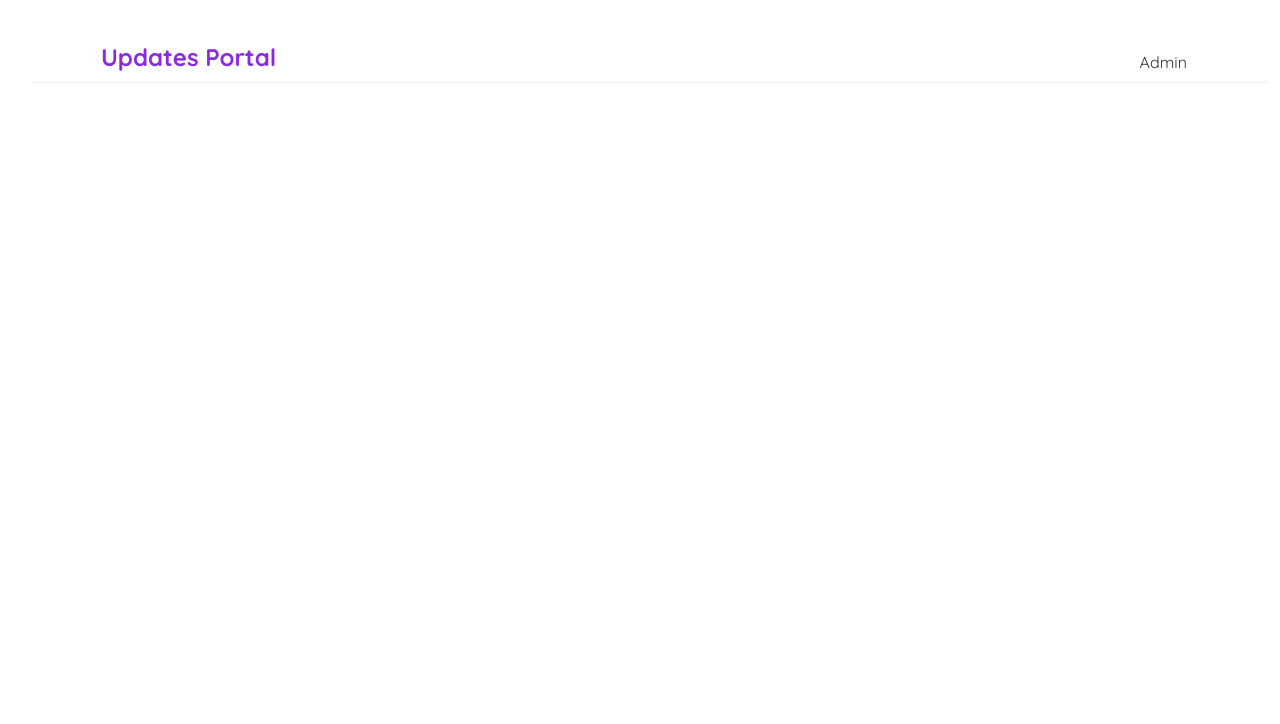
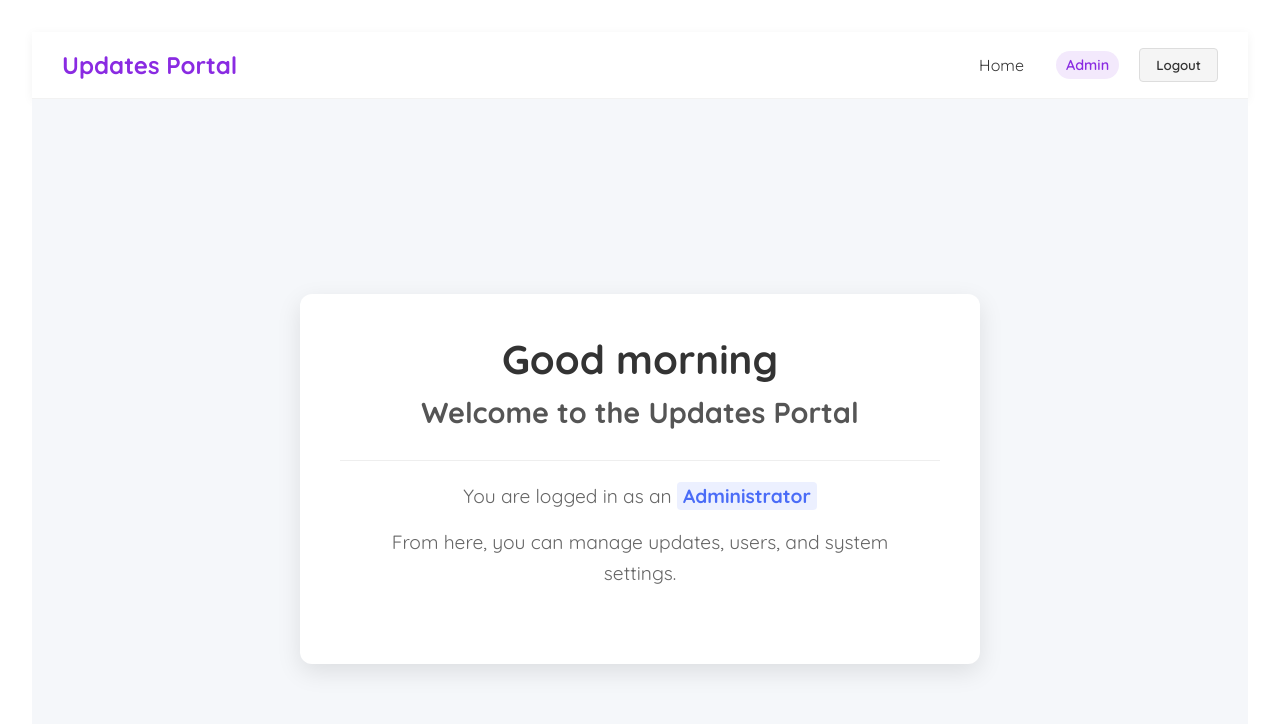
Before and after one commit to mirgalmanthan/updates-portal-frontend, a React (Vite) app: page /home in a window 1280 px wide. Shown: the top 724 px of the page. Built offline with nearby package versions, Linux system fonts and the light colour scheme; sample sign-in values are in the browser's storage.

Commit message:
added home page and logout

```diff
--- a/src/App.tsx
+++ b/src/App.tsx
@@ -1,10 +1,24 @@
 import { useState } from 'react'
-import { BrowserRouter as Router, Routes, Route, Navigate } from 'react-router-dom'
+import { BrowserRouter as Router, Routes, Route, Navigate, useLocation } from 'react-router-dom'
 import './App.css'
 import Navbar from './components/Navbar'
 import SignIn from './components/SignIn'
 import Register from './components/Register'
-import { AuthProvider } from './context/AuthContext'
+import HomePage from './pages/HomePage'
+import { AuthProvider, useAuth } from './context/AuthContext'
+
+// Protected route component
+const ProtectedRoute = ({ children }: { children: JSX.Element }) => {
+  const { isAuthenticated } = useAuth();
+  const location = useLocation();
+
+  if (!isAuthenticated) {
+    // Redirect to login page if not authenticated
+    return <Navigate to="/" state={{ from: location }} replace />;
+  }
+
+  return children;
+};
 
 function App() {
   const [loginType, setLoginType] = useState<'user' | 'admin'>('user');
@@ -29,6 +43,11 @@ function App() {
 
           <Routes>
             <Route path="/register" element={<Register />} />
+            <Route path="/home" element={
+              <ProtectedRoute>
+                <HomePage />
+              </ProtectedRoute>
+            } />
             <Route path="/login" element={<Navigate to="/" replace />} />
             <Route path="/" element={
               loginType === 'user' ? (
--- a/src/components/Navbar.tsx
+++ b/src/components/Navbar.tsx
@@ -1,4 +1,6 @@
 import React from "react";
+import { Link, useNavigate } from "react-router-dom";
+import { useAuth } from "../context/AuthContext";
 import "../styles/navbar.css"
 
 interface NavbarTab {
@@ -13,12 +15,28 @@ interface NavbarProps {
 }
 
 const Navbar: React.FC<NavbarProps> = ({ title, tabs }) => {
+    const { isAuthenticated, userRole, logout } = useAuth();
+    const navigate = useNavigate();
+
+    const handleLogout = () => {
+        logout();
+        navigate('/');
+    };
+
     return (
         <nav className="navbar">
-            <h1>{title}</h1>
-            {
-                tabs.map((tab, index) => {
-                    return (
+            <div className="navbar-left">
+                <h1>{title}</h1>
+            </div>
+            <div className="navbar-right">
+                {isAuthenticated ? (
+                    <>
+                        <Link to="/home" className="nav-link">Home</Link>
+                        <span className="user-role">{userRole === 'admin' ? 'Admin' : 'User'}</span>
+                        <button onClick={handleLogout} className="logout-button">Logout</button>
+                    </>
+                ) : (
+                    tabs.map((tab, index) => (
                         <a
                             key={index}
                             href={tab.url || "#"}
@@ -28,12 +46,13 @@ const Navbar: React.FC<NavbarProps> = ({ title, tabs }) => {
                                     tab.onClick();
                                 }
                             }}
+                            className="nav-link"
                         >
                             {tab.name}
                         </a>
-                    );
-                })
-            }
+                    ))
+                )}
+            </div>
         </nav>
     )
 }
--- a/src/components/SignIn.tsx
+++ b/src/components/SignIn.tsx
@@ -1,4 +1,5 @@
 import React, { useState } from "react";
+import { useNavigate } from "react-router-dom";
 import "../styles/signin.css";
 import { useAuth } from "../context/AuthContext";
 
@@ -35,6 +36,7 @@ const SignIn: React.FC<SignInProps> = ({
   const [loginMessage, setLoginMessage] = useState<{type: 'success' | 'error', text: string} | null>(null);
 
   const { adminLogin, userLogin, loading, error, clearError } = useAuth();
+  const navigate = useNavigate();
 
   const handleSubmit = async (e: React.FormEvent) => {
     e.preventDefault();
@@ -58,8 +60,10 @@ const SignIn: React.FC<SignInProps> = ({
           type: 'success',
           text: `${isAdminLogin ? 'Admin' : 'User'} login successful!`
         });
-        // You could redirect here if needed
-        // window.location.href = '/dashboard';
+        // Redirect to home page after successful login
+        setTimeout(() => {
+          navigate('/home');
+        }, 1000); // Short delay to show success message
       } else {
         setLoginMessage({
           type: 'error',
--- /dev/null
+++ b/src/pages/HomePage.tsx
@@ -0,0 +1,42 @@
+import React from 'react';
+import { useAuth } from '../context/AuthContext';
+import '../styles/home.css';
+
+const HomePage: React.FC = () => {
+  const { userRole } = useAuth();
+
+  const getCurrentTime = () => {
+    const now = new Date();
+    const hours = now.getHours();
+
+    if (hours < 12) {
+      return 'Good morning';
+    } else if (hours < 18) {
+      return 'Good afternoon';
+    } else {
+      return 'Good evening';
+    }
+  };
+
+  return (
+    <div className="home-container">
+      <div className="greeting-card">
+        <h1>{getCurrentTime()}</h1>
+        <h2>Welcome to the Updates Portal</h2>
+        {userRole === 'admin' ? (
+          <div className="role-specific-content">
+            <p>You are logged in as an <span className="highlight">Administrator</span></p>
+            <p>From here, you can manage updates, users, and system settings.</p>
+          </div>
+        ) : (
+          <div className="role-specific-content">
+            <p>You are logged in as a <span className="highlight">User</span></p>
+            <p>Stay up to date with the latest announcements and updates.</p>
+          </div>
+        )}
+      </div>
+    </div>
+  );
+};
+
+export default HomePage;
--- /dev/null
+++ b/src/styles/home.css
@@ -0,0 +1,71 @@
+.home-container {
+  display: flex;
+  justify-content: center;
+  align-items: center;
+  min-height: calc(100vh - 80px); /* Adjust based on navbar height */
+  padding: 20px;
+  background-color: #f5f7fa;
+}
+
+.greeting-card {
+  background-color: white;
+  border-radius: 12px;
+  box-shadow: 0 8px 24px rgba(0, 0, 0, 0.1);
+  padding: 40px;
+  width: 100%;
+  max-width: 600px;
+  text-align: center;
+  transition: transform 0.3s ease;
+}
+
+.greeting-card:hover {
+  transform: translateY(-5px);
+}
+
+.greeting-card h1 {
+  font-size: 2.5rem;
+  margin-bottom: 10px;
+  color: #333;
+}
+
+.greeting-card h2 {
+  font-size: 1.8rem;
+  margin-bottom: 30px;
+  color: #555;
+}
+
+.role-specific-content {
+  margin-top: 20px;
+  padding: 20px;
+  border-top: 1px solid #eee;
+}
+
+.role-specific-content p {
+  font-size: 1.2rem;
+  line-height: 1.6;
+  color: #666;
+  margin-bottom: 15px;
+}
+
+.highlight {
+  font-weight: bold;
+  color: #4a6cf7;
+  padding: 2px 6px;
+  background-color: rgba(74, 108, 247, 0.1);
+  border-radius: 4px;
+}
+
+/* Responsive adjustments */
+@media (max-width: 768px) {
+  .greeting-card {
+    padding: 30px 20px;
+  }
+
+  .greeting-card h1 {
+    font-size: 2rem;
+  }
+
+  .greeting-card h2 {
+    font-size: 1.5rem;
+  }
+}
--- a/src/styles/navbar.css
+++ b/src/styles/navbar.css
@@ -8,36 +8,63 @@
 }
 
 .navbar {
-  padding: 10px;
+  padding: 15px 30px;
   width: 100%;
-  /* background-color: aqua; */
   display: flex;
   margin: 0 auto;
-  justify-content: center;
+  justify-content: space-between;
+  align-items: center;
   border-bottom: 1px solid #f2f2f2;
+  box-shadow: 0 2px 10px rgba(0, 0, 0, 0.05);
+  box-sizing: border-box;
 }
-.navbar h1 {
+
+.navbar-left h1 {
   color: blueviolet;
   font-weight: bold;
-  padding-right: 70%;
+  margin: 0;
 }
-.navbar a {
-  padding-left: 1%;
-  padding-top: 0.8%;
-  align-self: flex-end;
-  padding-right: 1%;
+
+.navbar-right {
+  display: flex;
+  align-items: center;
+  gap: 20px;
+}
+
+.nav-link {
+  padding: 8px 12px;
   text-decoration: none;
   transition: 0.3s;
+  border-radius: 4px;
 }
-.navbar a:hover {
-  text-decoration: underline;
-  text-decoration-thickness: 1px;
-  text-underline-offset: 5px;
-  text-decoration-color: #333;
+
+.nav-link:hover {
+  background-color: rgba(138, 43, 226, 0.1);
+  text-decoration: none;
 }
-.navbar button {
-  background-color: transparent;
-  border: none;
+
+.user-role {
+  padding: 5px 10px;
+  background-color: rgba(138, 43, 226, 0.1);
+  border-radius: 20px;
+  font-size: 0.9rem;
+  font-weight: 600;
+  color: blueviolet;
+}
+
+.logout-button {
+  background-color: #f5f5f5;
+  border: 1px solid #ddd;
+  border-radius: 4px;
+  padding: 8px 16px;
+  cursor: pointer;
+  font-weight: 600;
+  transition: all 0.3s ease;
+}
+
+.logout-button:hover {
+  background-color: #f0f0f0;
+  border-color: #ccc;
 }
 
 .search-box {
@@ -51,19 +78,36 @@
   align-items: center;
   justify-items: center;
 }
+
 .search-box input {
   background-color: transparent;
   flex: 1;
   border: none;
   padding-left: 5%;
 }
+
 .search-box input::placeholder {
   color: #333;
 }
+
 .search-box button {
-  /* background-color: red; */
   border: none;
   align-items: center;
   padding: 5%;
   cursor: pointer;
 }
+
+/* Responsive adjustments */
+@media (max-width: 768px) {
+  .navbar {
+    padding: 15px;
+    flex-direction: column;
+    gap: 15px;
+  }
+
+  .navbar-right {
+    width: 100%;
+    justify-content: center;
+    flex-wrap: wrap;
+  }
+}
```
